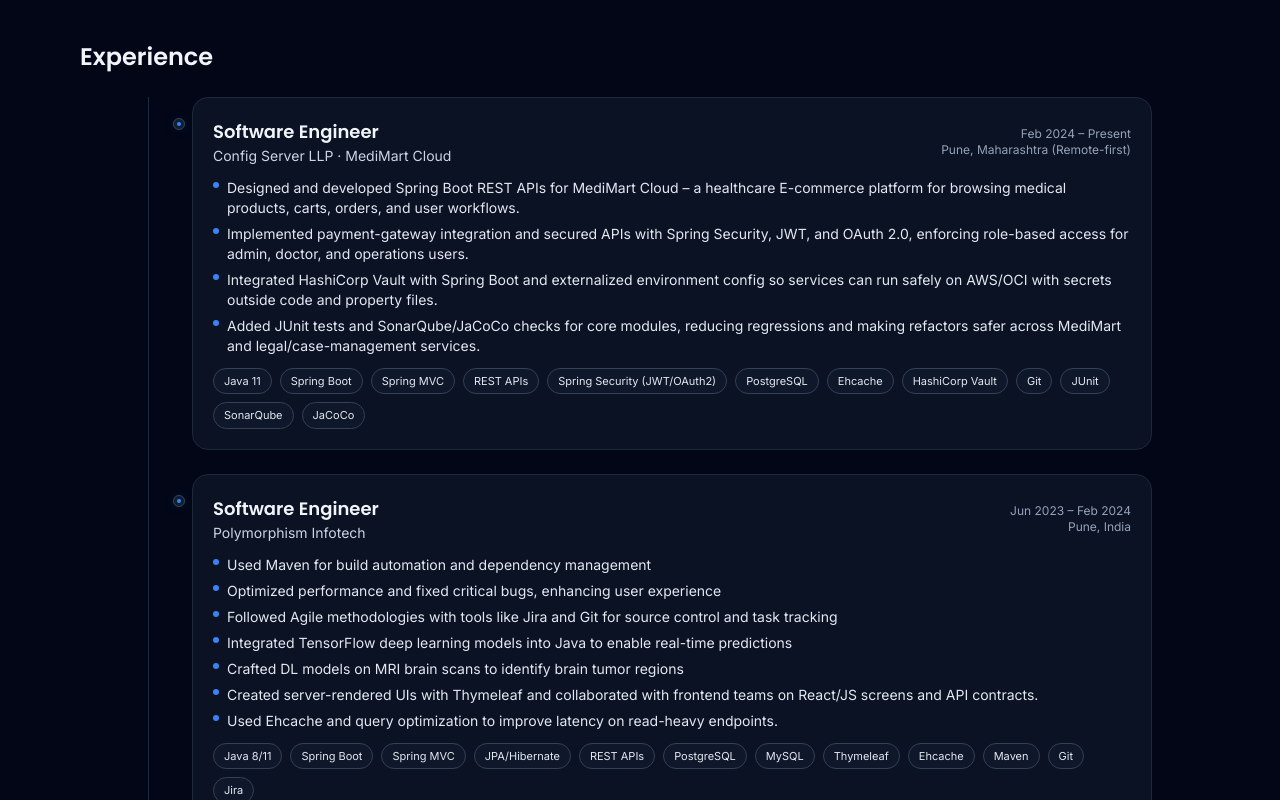
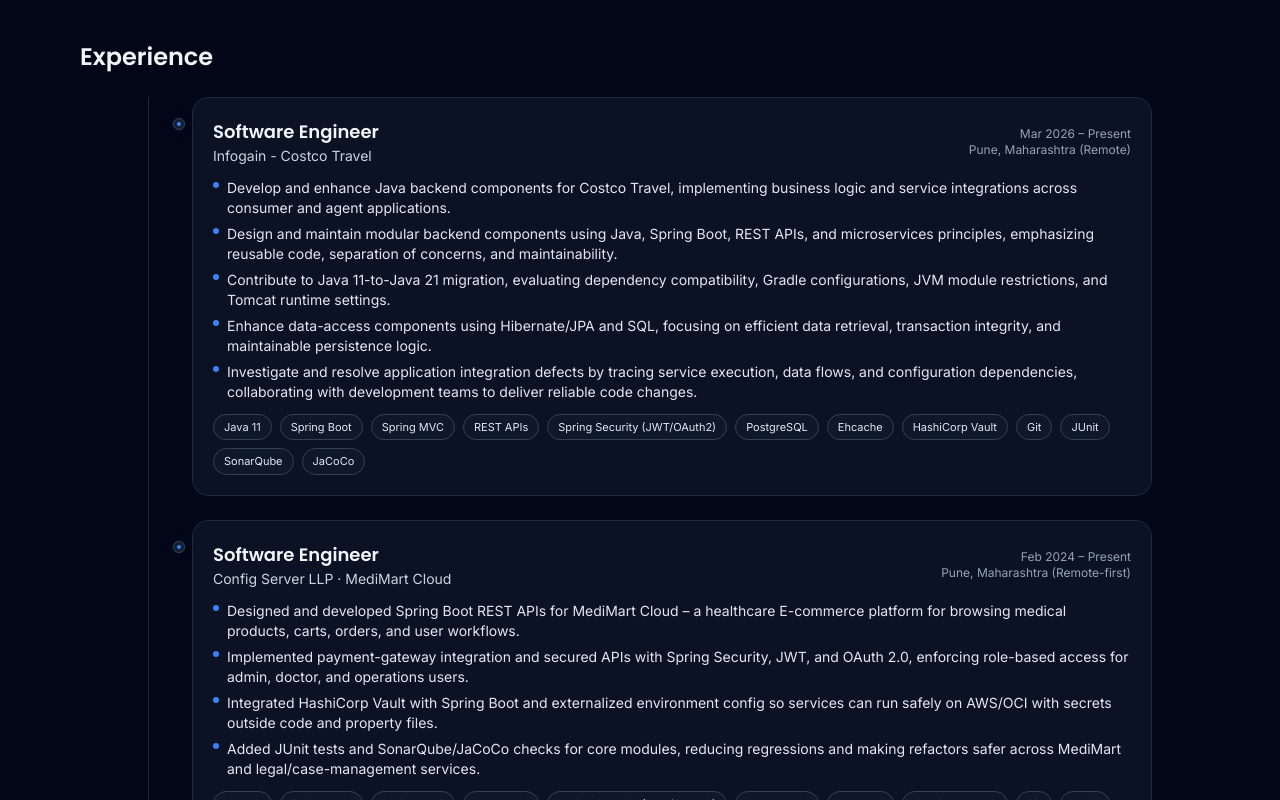
Before and after one commit to Sagarlahade-codebase/sagar-lahade-portfolio-3.o, a React (Vite) app: page / in a window 1280 px wide. Shown: the part 2200-3000 px from the top of the page. Built offline with nearby package versions, Linux system fonts and the light colour scheme.

Commit message:
Add experience entry for Infogain
Added experience details for Infogain and updated role responsibilities.

```diff
--- a/src/components/ExperienceSection.tsx
+++ b/src/components/ExperienceSection.tsx
@@ -3,6 +3,33 @@
 import { Section } from "./section";
 
 const experiences = [
+  {
+    company: "Infogain - Costco Travel",
+    role: "Software Engineer",
+    period: "Mar 2026 – Present",
+    location: "Pune, Maharashtra (Remote)",
+    points: [
+      "Develop and enhance Java backend components for Costco Travel, implementing business logic and service integrations across consumer and agent applications.",
+      "Design and maintain modular backend components using Java, Spring Boot, REST APIs, and microservices principles, emphasizing reusable code, separation of concerns, and maintainability.",
+      "Contribute to Java 11-to-Java 21 migration, evaluating dependency compatibility, Gradle configurations, JVM module restrictions, and Tomcat runtime settings.",
+      "Enhance data-access components using Hibernate/JPA and SQL, focusing on efficient data retrieval, transaction integrity, and maintainable persistence logic.",
+      "Investigate and resolve application integration defects by tracing service execution, data flows, and configuration dependencies, collaborating with development teams to deliver reliable code changes."
+    ],
+    stack: [
+      "Java 11",
+      "Spring Boot",
+      "Spring MVC",
+      "REST APIs",
+      "Spring Security (JWT/OAuth2)",
+      "PostgreSQL",
+      "Ehcache",
+      "HashiCorp Vault",
+      "Git",
+      "JUnit",
+      "SonarQube",
+      "JaCoCo",
+    ],
+  },
   {
     company: "Config Server LLP · MediMart Cloud",
     role: "Software Engineer",
```
